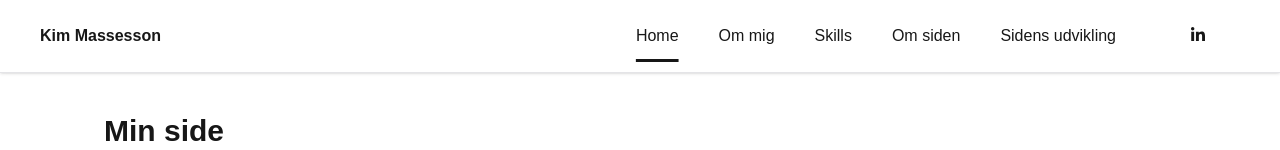
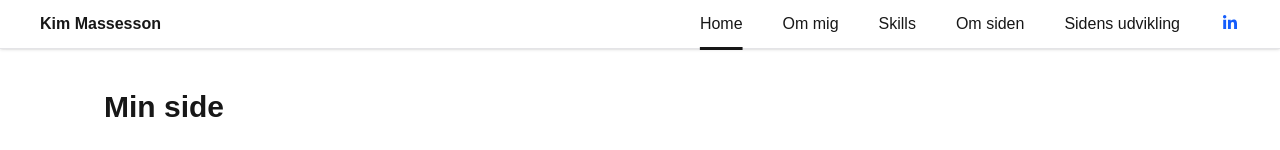
Before and after one commit to Kima4Tec/kimmassesson, a Next.js app: page / in a window 1280 px wide. Shown: the top 150 px of the page. Built offline with nearby package versions, Linux system fonts and the light colour scheme.

Commit message:
linkedin2

```diff
--- a/components/Navbar.tsx
+++ b/components/Navbar.tsx
@@ -22,7 +22,7 @@ export default function Navbar() {
         <Link className={pathname === "/skills" ? "underline underline-offset-18 decoration-3" : "hover:text-orange-600"} href="/skills">Skills</Link>
         <Link className={pathname === "/aboutpage" ? "underline underline-offset-18 decoration-3" : "hover:text-orange-600"} href="/aboutpage">Om siden</Link>
         <Link className={pathname === "/history" ? "underline underline-offset-18 decoration-3" : "hover:text-orange-600"} href="/history">Sidens udvikling</Link>
-        <div className="social-icons flex justify-end gap-3 sm:px-8 sm:py-3">
+        <div className="social-icons flex justify-end text-blue-600">
             <a href="https://www.linkedin.com/in/kim-m-9b9416159/">
 <FontAwesomeIcon icon={faLinkedinIn} />
             </a>
@@ -42,7 +42,11 @@ export default function Navbar() {
     <Link className="p-4 hover:text-orange-500 border-b dark:border-zinc-700" href="/skills" onClick={() => setOpen(false)}>Skills</Link>
     <Link className="p-4 hover:text-orange-500 border-b dark:border-zinc-700" href="/aboutpage" onClick={() => setOpen(false)}>Om siden</Link>
     <Link className="p-4 hover:text-orange-500 border-b dark:border-zinc-700" href="/history" onClick={() => setOpen(false)}>Sidens udvikling</Link>
-    <div className="p-4">SoMe</div>
+        <div className="social-icons p-4 text-blue-600">
+            <a href="https://www.linkedin.com/in/kim-m-9b9416159/">
+<FontAwesomeIcon icon={faLinkedinIn} />
+            </a>
+        </div>
   </div>
 )}
 
```
